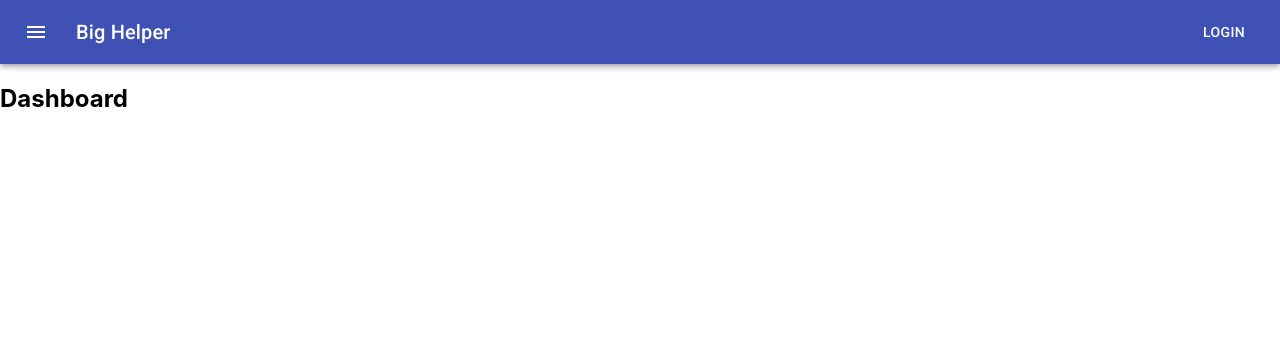
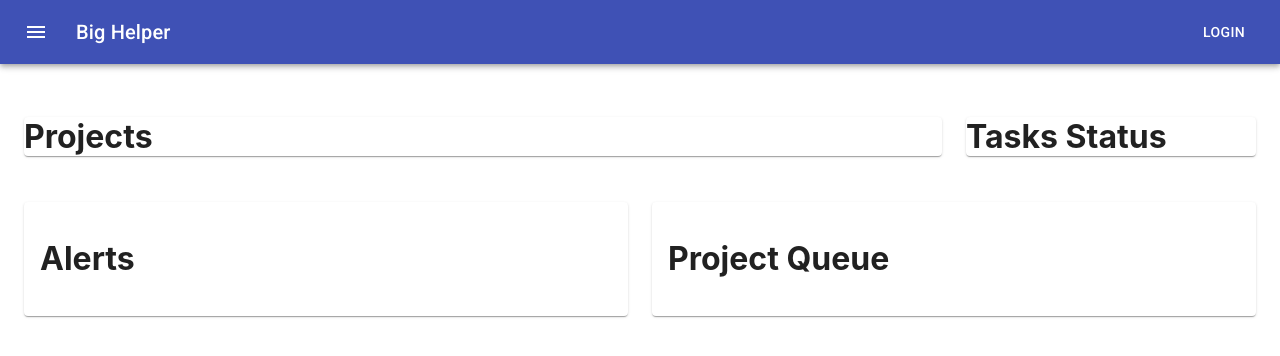
Before and after one commit to PlainOlFred/big-helper-volunteering-cms, a React (Create React App) app in the folder client/: page /dashboard in a window 1280 px wide. Shown: the top 356 px of the page. Built offline with nearby package versions, Linux system fonts and the light colour scheme.

Commit message:
layout for dashboard

```diff
--- a/client/src/App.js
+++ b/client/src/App.js
@@ -7,6 +7,10 @@
 } from "react-router-dom";
 import './App.css';
 
+// Containers
+import Dashboard from "./containers/Dashboard";
+
+// Components
 import NavBar from './components/NavBar'
 import SideNav from './components/SideNav';
 
@@ -47,9 +51,7 @@
   return <h2>Home</h2>;
 }
 
-function Dashboard() {
-  return <h2>Dashboard</h2>;
-}
+
 
 
 export default App;
--- /dev/null
+++ b/client/src/containers/Dashboard/index.js
@@ -0,0 +1,69 @@
+import React from "react";
+import { makeStyles } from "@material-ui/core/styles";
+import Container from "@material-ui/core/Container";
+import Grid from "@material-ui/core/Grid";
+import Paper from "@material-ui/core/Paper";
+
+const useStyles = makeStyles((theme) => ({
+  root: {
+    display: "flex",
+  },
+  content: {
+    flexGrow: 1,
+    height: "100vh",
+    overflow: "auto",
+  },
+  container: {
+    paddingTop: theme.spacing(4),
+    paddingBottom: theme.spacing(4),
+  },
+  paper: {
+    padding: theme.spacing(2),
+    display: "flex",
+    overflow: "auto",
+    flexDirection: "column",
+  },
+}));
+
+function Dashboard() {
+  const classes = useStyles();
+
+  return (
+    <main className={classes.root}>
+      <Container maxWidth='lg' className={classes.container}>
+        <Grid container spacing={3}>
+          {/* Project */}
+          <Grid item xs={12} md={8} lg={9}>
+            <Paper>
+              <h1>Projects</h1>
+            </Paper>
+          </Grid>
+
+          {/* Overall Tasks */}
+          <Grid item xs={12} md={4} lg={3}>
+            <Paper>
+              <h1>Tasks Status</h1>
+            </Paper>
+          </Grid>
+
+          {/* Alerts  */}
+          <Grid item xs={12} md={6}>
+            <Paper className={classes.paper}>
+              <h1>Alerts</h1>
+            </Paper>
+          </Grid>
+
+          {/* Project Queue */}
+          <Grid item xs={12} md={6}>
+            <Paper className={classes.paper}>
+              <h1>Project Queue</h1>
+            </Paper>
+          </Grid>
+
+        </Grid>
+      </Container>
+    </main>
+  );
+}
+
+export default Dashboard;
```
